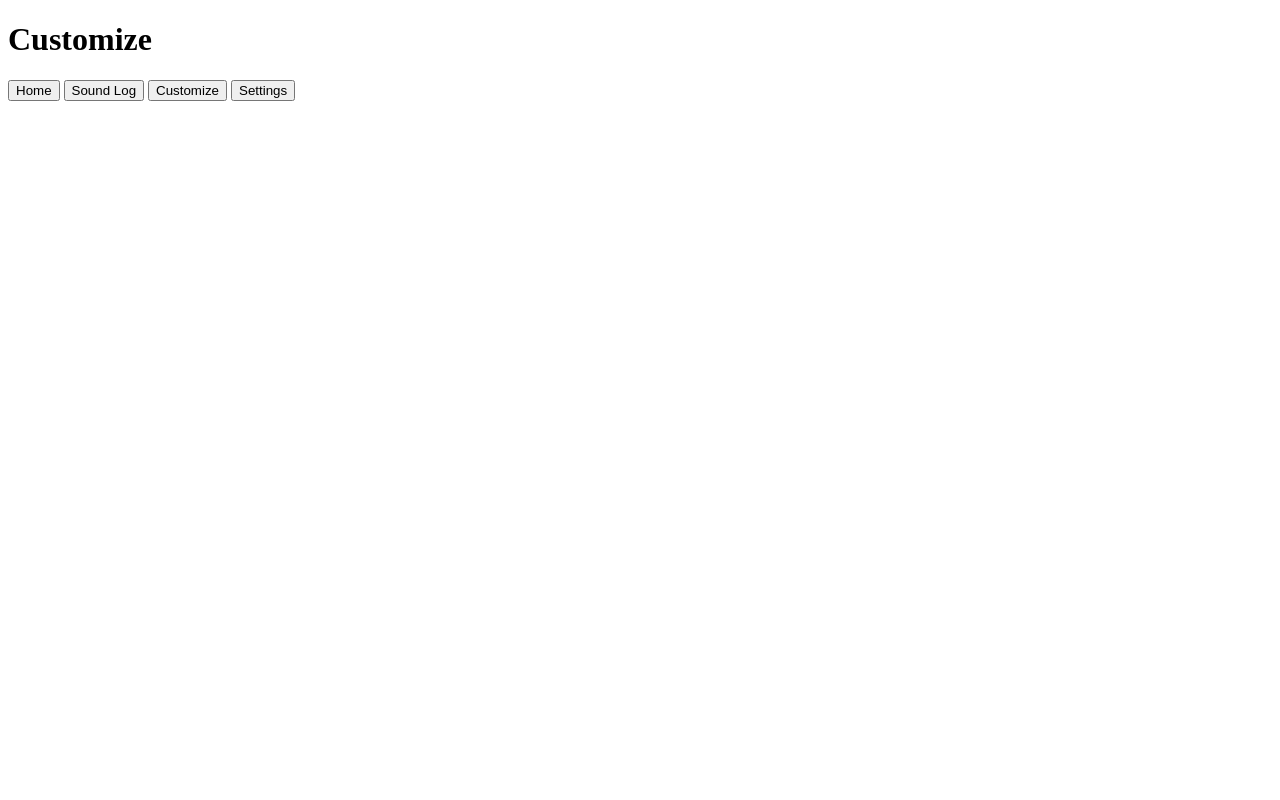
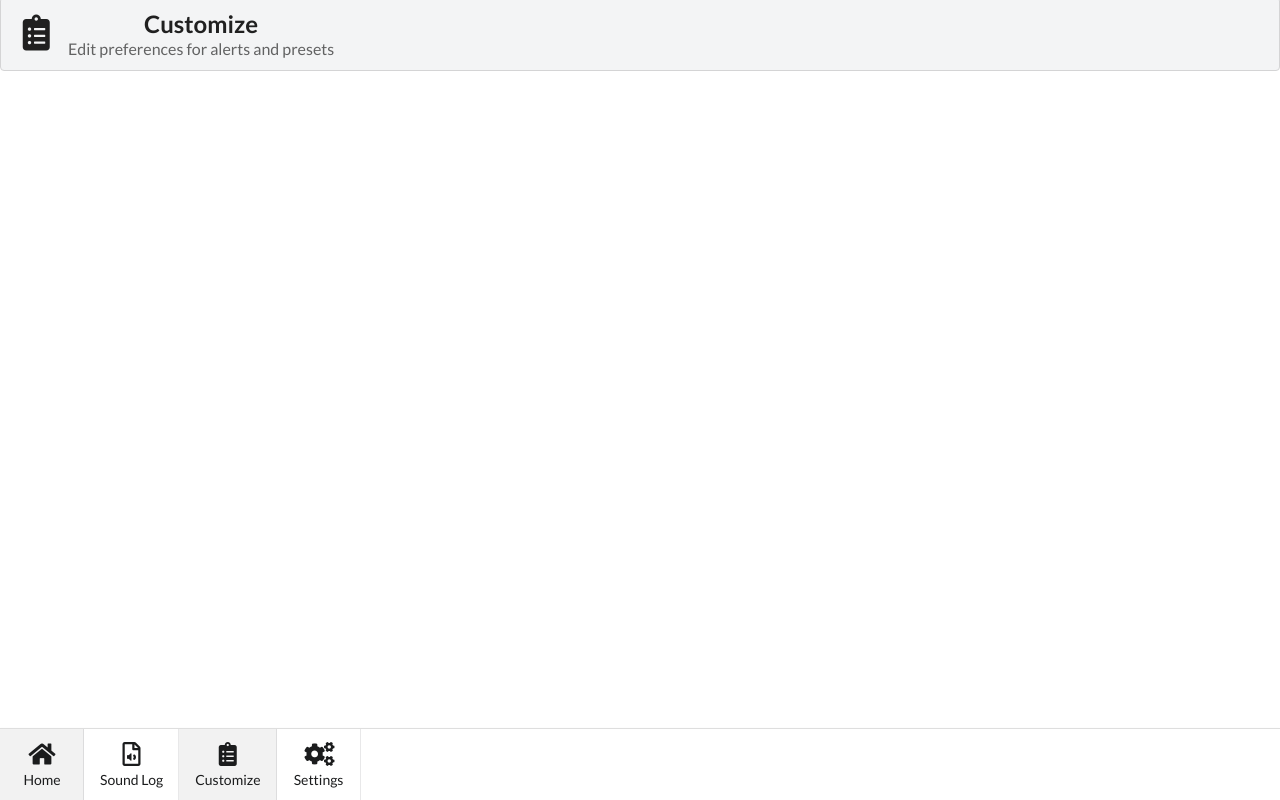
Before and after one commit to NiGereEpps/apptest, a plain HTML site: page customize.html in a window 1280 px wide. Drawn offline with nearby package versions, Linux system fonts and the light colour scheme.

Commit message:
Added header and footer to pages

```diff
--- a/customize.html
+++ b/customize.html
@@ -1,20 +1,45 @@
-<!DOCTYPE html>
+<!doctype html>
 <html lang="en">
-<head>
-  <meta charset="utf-8">
-  <meta name="viewport"
-     content="width=device-width, initial-scale=1, user-scalable=yes">
- <link rel="stylesheet" href="styles.css">
-  <title>Customize</title>
-</head>
-<body>
-<h1>Customize</h1>
-<p>
-<button href="home.html"> Home </button>
-<button href="sound_log.html"> Sound Log </button>
-<button href="customize.html"> Customize </button>
-<button href="settings.html"> Settings </button>
-</p>
+    <head>
+        <!-- Required meta tags -->
+        <meta charset="utf-8">
+        <meta name="viewport" content="width=device-width, initial-scale=1, shrink-to-fit=no">
+        <meta name="mobile-web-app-capable" content="yes">
+        <link rel="stylesheet" type="text/css" href="semantic/semantic.min.css">
+        <script
+        src="https://code.jquery.com/jquery-3.1.1.min.js"
+        integrity="sha256-hVVnYaiADRTO2PzUGmuLJr8BLUSjGIZsDYGmIJLv2b8="
+        crossorigin="anonymous"></script>
+        <script src="semantic/semantic.min.js"></script>
+        <title>Customize Page</title>
+    </head>
 
-</body>
+    <body>
+        <h2 class="ui center aligned block header" style="text-align: center;">
+            <i class="clipboard list icon"></i>
+            <div class="content">
+                Customize
+                <div class="sub header">Edit preferences for alerts and presets</div>
+            </div>
+        </h2>
+
+        <div class="ui bottom fixed four labeled icon menu">
+            <a class="item active" href="index.html">
+                <i class="home icon"></i>
+                Home
+            </a>
+            <a class="item" href="sound_log.html">
+                <i class="file audio outline icon"></i>
+                Sound Log
+            </a>
+            <a class="item active">
+                <i class="clipboard list icon"></i>
+                Customize
+            </a>
+            <a class="item" href="settings.html">
+                <i class="cogs icon"></i>
+                Settings
+            </a>
+        </div>
+    </body>
 </html>
```
Also changed, not shown: index.html (+1 -23 lines), settings.html (+41 -17 lines), sound_log.html (+41 -17 lines).
